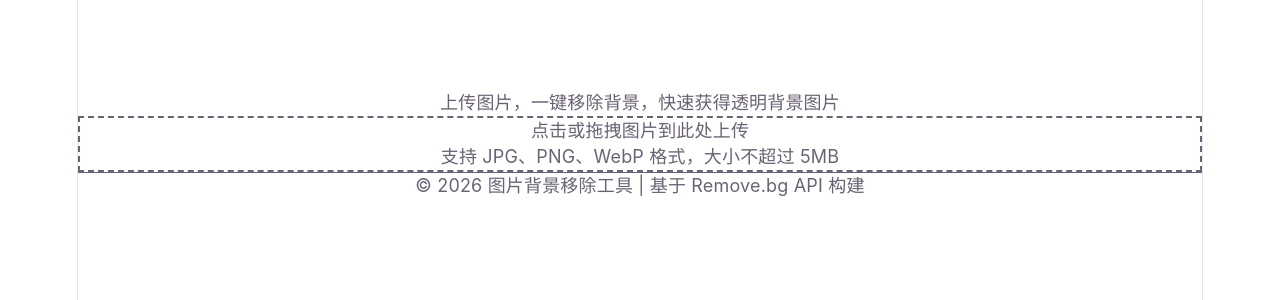
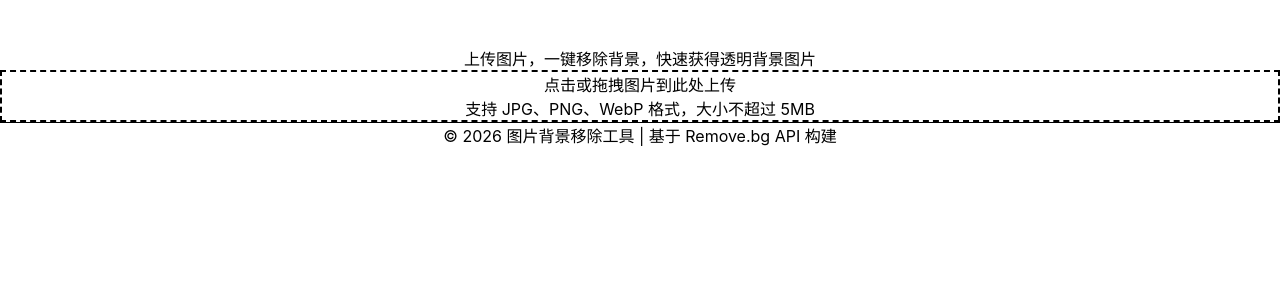
Before and after one commit to Singhualee/IBR2, a React (Vite) app: page / in a window 1280 px wide. Shown: the top 300 px of the page. Built offline with nearby package versions, Linux system fonts and the light colour scheme.

Commit message:
Fix index.css to remove conflicting styles

```diff
--- a/src/index.css
+++ b/src/index.css
@@ -2,114 +2,16 @@
 @tailwind components;
 @tailwind utilities;
 
-:root {
-  --text: #6b6375;
-  --text-h: #08060d;
-  --bg: #fff;
-  --border: #e5e4e7;
-  --code-bg: #f4f3ec;
-  --accent: #aa3bff;
-  --accent-bg: rgba(170, 59, 255, 0.1);
-  --accent-border: rgba(170, 59, 255, 0.5);
-  --social-bg: rgba(244, 243, 236, 0.5);
-  --shadow:
-    rgba(0, 0, 0, 0.1) 0 10px 15px -3px, rgba(0, 0, 0, 0.05) 0 4px 6px -2px;
-
-  --sans: system-ui, 'Segoe UI', Roboto, sans-serif;
-  --heading: system-ui, 'Segoe UI', Roboto, sans-serif;
-  --mono: ui-monospace, Consolas, monospace;
-
-  font: 18px/145% var(--sans);
-  letter-spacing: 0.18px;
-  color-scheme: light dark;
-  color: var(--text);
-  background: var(--bg);
-  font-synthesis: none;
-  text-rendering: optimizeLegibility;
+body {
+  margin: 0;
+  font-family: -apple-system, BlinkMacSystemFont, 'Segoe UI', 'Roboto', 'Oxygen',
+    'Ubuntu', 'Cantarell', 'Fira Sans', 'Droid Sans', 'Helvetica Neue',
+    sans-serif;
   -webkit-font-smoothing: antialiased;
   -moz-osx-font-smoothing: grayscale;
-
-  @media (max-width: 1024px) {
-    font-size: 16px;
-  }
-}
-
-@media (prefers-color-scheme: dark) {
-  :root {
-    --text: #9ca3af;
-    --text-h: #f3f4f6;
-    --bg: #16171d;
-    --border: #2e303a;
-    --code-bg: #1f2028;
-    --accent: #c084fc;
-    --accent-bg: rgba(192, 132, 252, 0.15);
-    --accent-border: rgba(192, 132, 252, 0.5);
-    --social-bg: rgba(47, 48, 58, 0.5);
-    --shadow:
-      rgba(0, 0, 0, 0.4) 0 10px 15px -3px, rgba(0, 0, 0, 0.25) 0 4px 6px -2px;
-  }
-
-  #social .button-icon {
-    filter: invert(1) brightness(2);
-  }
 }
 
 #root {
-  width: 1126px;
-  max-width: 100%;
-  margin: 0 auto;
-  text-align: center;
-  border-inline: 1px solid var(--border);
-  min-height: 100svh;
-  display: flex;
-  flex-direction: column;
-  box-sizing: border-box;
+  width: 100%;
+  min-height: 100vh;
 }
-
-body {
-  margin: 0;
-}
-
-h1,
-h2 {
-  font-family: var(--heading);
-  font-weight: 500;
-  color: var(--text-h);
-}
-
-h1 {
-  font-size: 56px;
-  letter-spacing: -1.68px;
-  margin: 32px 0;
-  @media (max-width: 1024px) {
-    font-size: 36px;
-    margin: 20px 0;
-  }
-}
-h2 {
-  font-size: 24px;
-  line-height: 118%;
-  letter-spacing: -0.24px;
-  margin: 0 0 8px;
-  @media (max-width: 1024px) {
-    font-size: 20px;
-  }
-}
-p {
-  margin: 0;
-}
-
-code,
-.counter {
-  font-family: var(--mono);
-  display: inline-flex;
-  border-radius: 4px;
-  color: var(--text-h);
-}
-
-code {
-  font-size: 15px;
-  line-height: 135%;
-  padding: 4px 8px;
-  background: var(--code-bg);
-}
```
